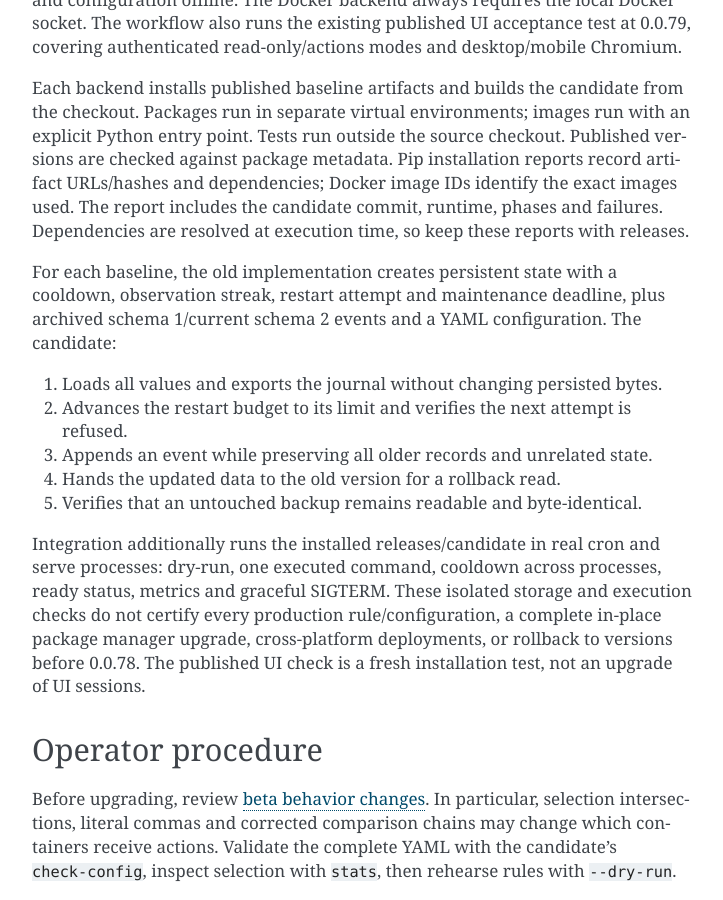
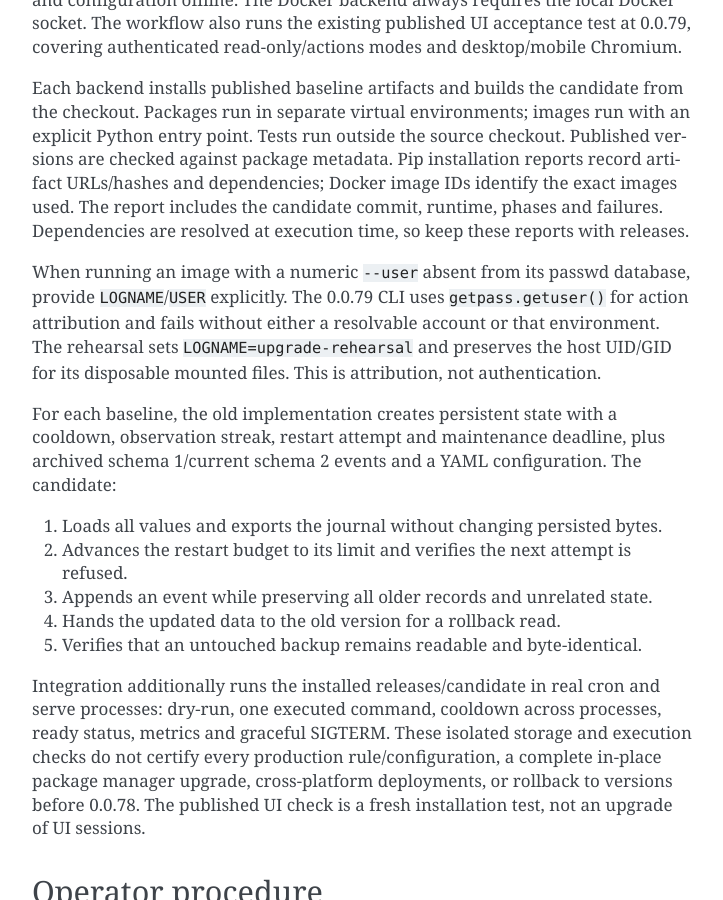
Before and after one commit to decryptus/monit-docker, a Sphinx documentation site: the page built from docs/installation-upgrades.md, in a window 1280 px wide and 900 px high, scrolled down 610 px. Shown: the whole window, without its empty margins (388-1111 px from the left). Built offline with Sphinx 7.4.7, drawn with Linux system fonts in a browser that asks for light colours.

Commit message:
Set explicit actor environment for numeric Docker test user

```diff
--- a/docs/installation-upgrades.md
+++ b/docs/installation-upgrades.md
@@ -31,6 +31,12 @@ versions are checked against package metadata. Pip installation reports record
 artifact URLs/hashes and dependencies; Docker image IDs identify the exact images
 used. The report includes the candidate commit, runtime, phases and failures.
 Dependencies are resolved at execution time, so keep these reports with releases.
+
+When running an image with a numeric `--user` absent from its passwd database,
+provide `LOGNAME`/`USER` explicitly. The 0.0.79 CLI uses `getpass.getuser()` for
+action attribution and fails without either a resolvable account or that environment.
+The rehearsal sets `LOGNAME=upgrade-rehearsal` and preserves the host UID/GID for
+its disposable mounted files. This is attribution, not authentication.
 
 For each baseline, the old implementation creates persistent state with a
 cooldown, observation streak, restart attempt and maintenance deadline, plus
```
Also changed, not shown: 1 other file.
